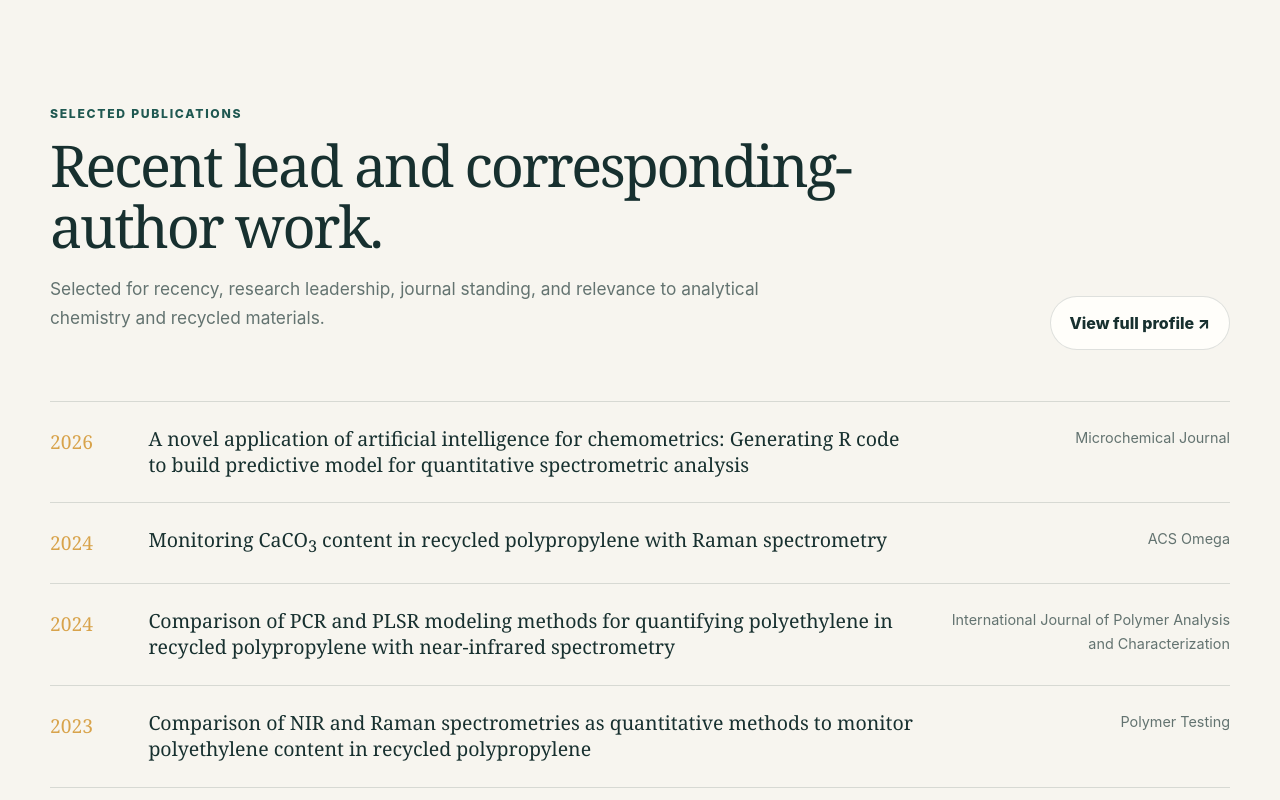
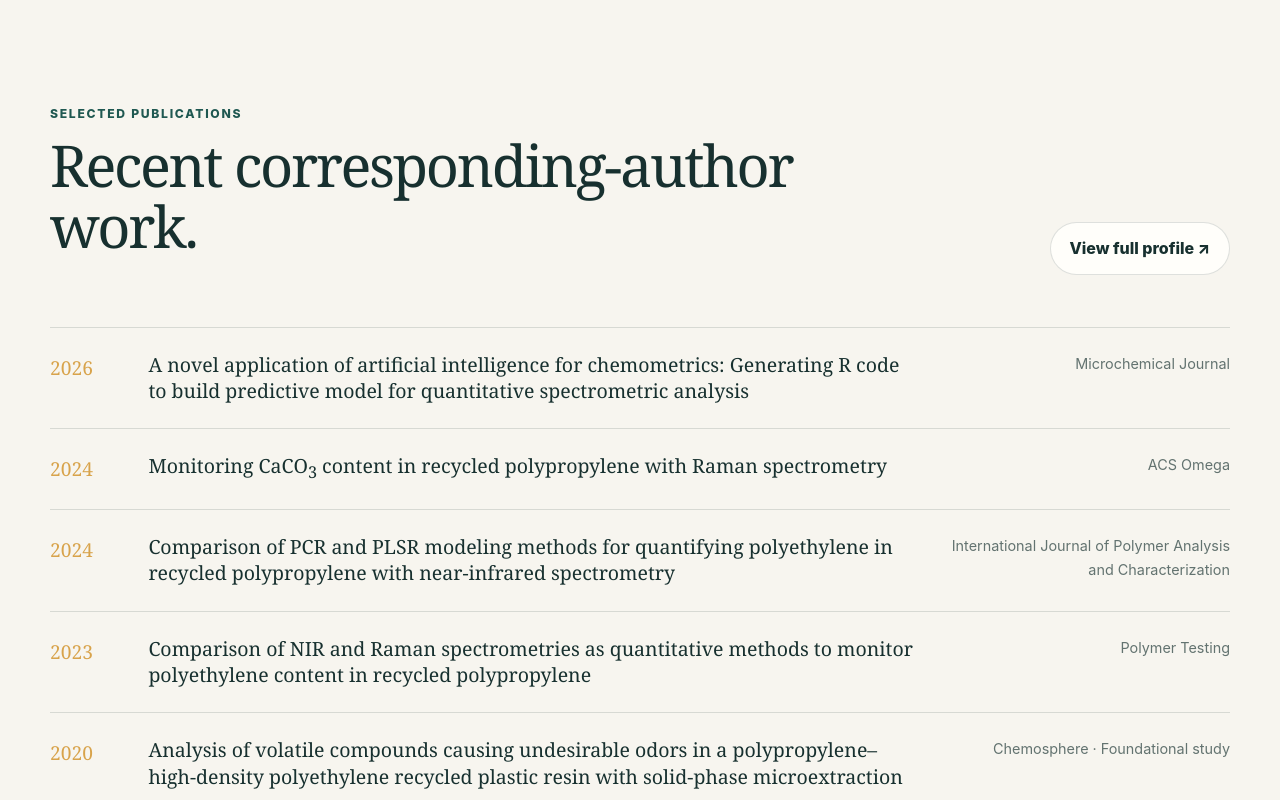
Before and after one commit to syliu2000/homepage, a plain HTML site: page index.html in a window 1280 px wide. Shown: the part 2880-3680 px from the top of the page. Drawn offline with Linux system fonts and the light colour scheme.

Commit message:
Add files via upload

```diff
--- a/index.html
+++ b/index.html
@@ -325,8 +325,7 @@
         <div class="publications-head reveal">
           <div>
             <div class="section-kicker">Selected publications</div>
-            <h2 class="section-title">Recent lead and corresponding-author work.</h2>
-            <p class="section-intro">Selected for recency, research leadership, journal standing, and relevance to analytical chemistry and recycled materials.</p>
+            <h2 class="section-title">Recent corresponding-author work.</h2>
           </div>
           <a class="button secondary" href="https://scholar.google.com/citations?user=hvv7dsEAAAAJ&amp;hl=en" target="_blank" rel="noopener">View full profile ↗</a>
         </div>
@@ -403,7 +402,6 @@
     <div class="shell footer-grid">
       <span>© <span id="year"></span> Shaoyang Liu. All rights reserved.</span>
       <div class="footer-links">
-        <a href="https://www.troy.edu/academics/colleges-schools/college-science-engineering/departments/chemistry-physics/about-us.html" target="_blank" rel="noopener">Troy Chemistry &amp; Physics</a>
         <a href="https://today.troy.edu/news/troy-professor-receives-over-500k-grant-to-research-ways-to-test-safety-of-recycled-plastics/" target="_blank" rel="noopener">Photo &amp; project source</a>
       </div>
     </div>
```
